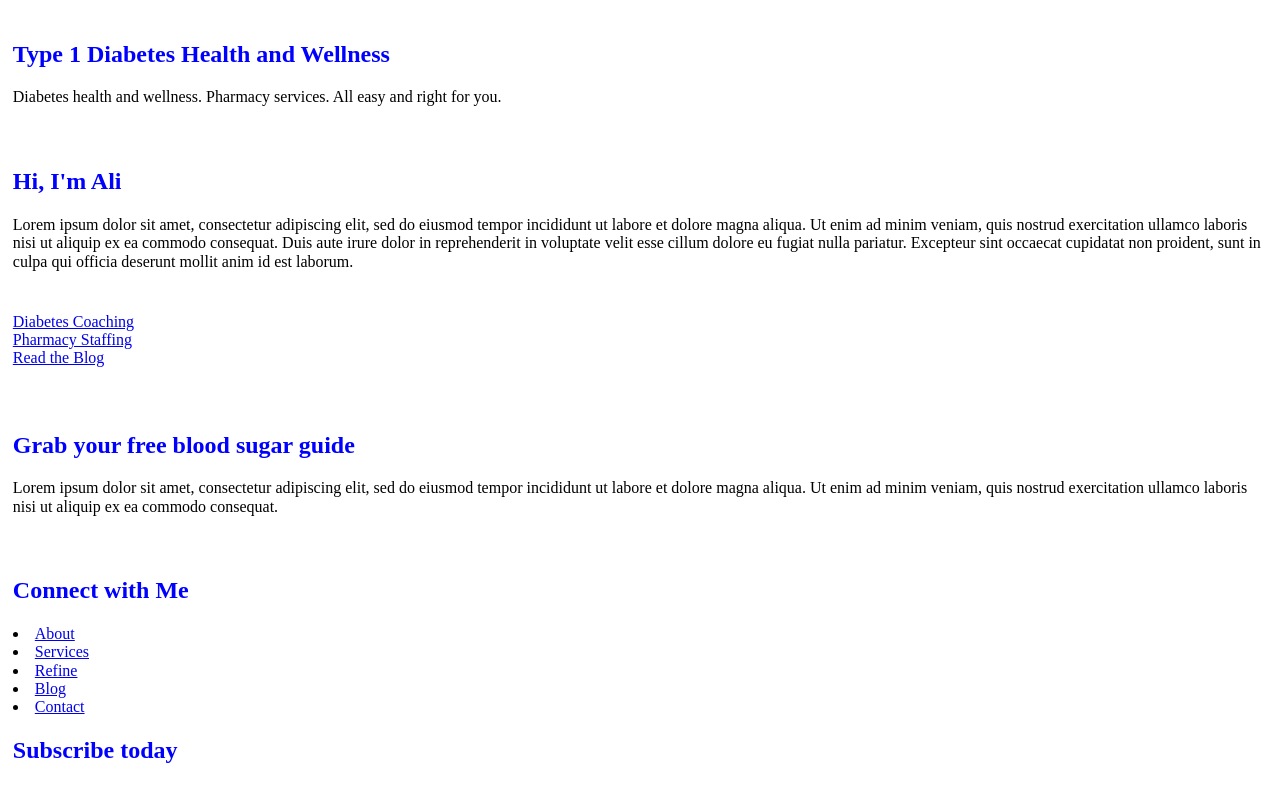
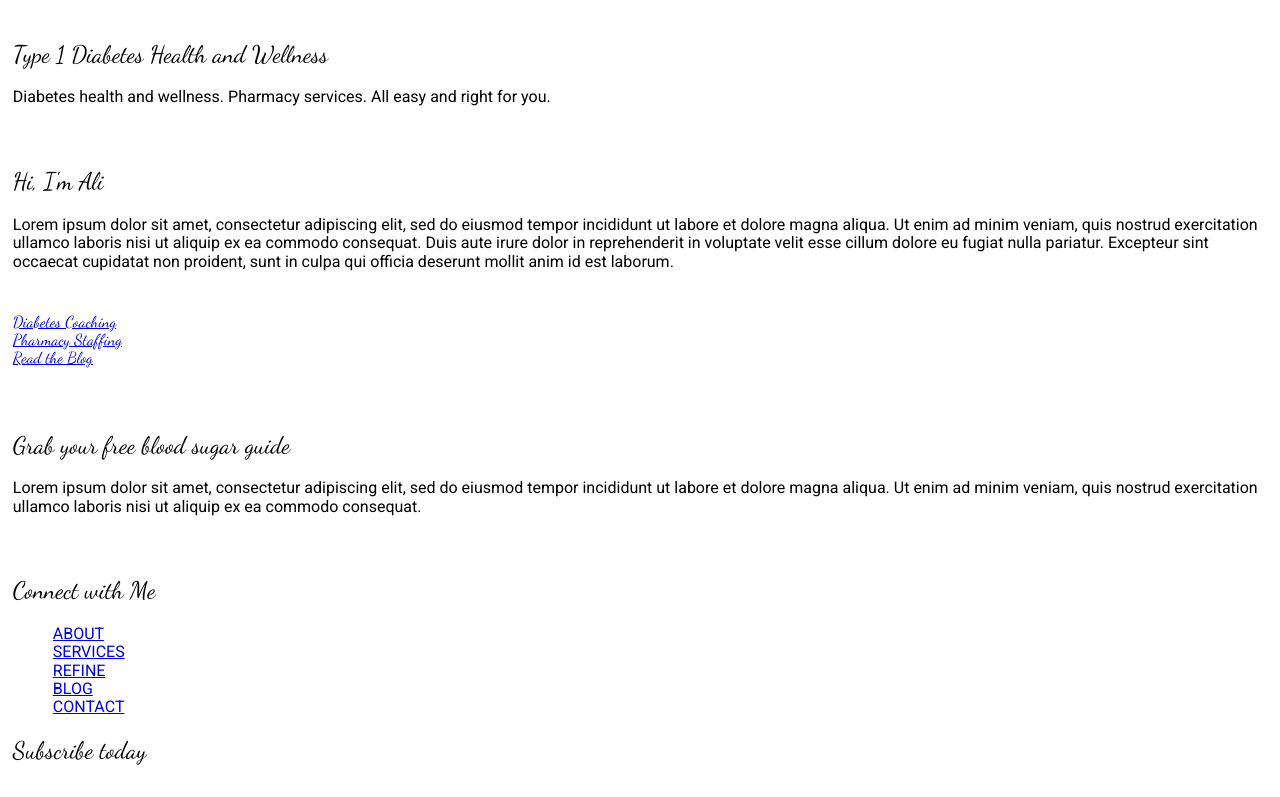
Before and after one commit to Kacey-C/blog-project, a plain HTML site: page index.html in a window 1280 px wide. Shown: the part 205-1002 px from the top of the page. Drawn offline with Linux system fonts and the light colour scheme.

Commit message:
Google fonts

```diff
--- a/css/styles.css
+++ b/css/styles.css
@@ -1,5 +1,23 @@
-h2 {
-    color: blue;
+h1,
+h2,
+h3,
+h4,
+h5,
+h6,
+.services {
+    font-family: 'Dancing Script', cursive;
+    font-weight: 400;
+}
+p,
+nav,
+.footer-nav {
+    font-family: 'Roboto', sans-serif;
+    font-weight: 400;
+}
+nav ul li,
+.footer-nav {
+    text-transform: uppercase;
+    list-style-type: none;
 }
 .container {
     padding: 1vw;
--- a/index.html
+++ b/index.html
@@ -5,6 +5,8 @@
         <title>Refine Pharmacy Services</title>
         <link rel="stylesheet" href="css/normalize.css">
         <link rel="stylesheet" href="css/styles.css">
+        <link rel="preconnect" href="https://fonts.gstatic.com">
+        <link href="https://fonts.googleapis.com/css2?family=Dancing+Script&family=Roboto:ital,wght@0,400;0,700;1,400&display=swap" rel="stylesheet">
     </head>
     <body>
         <header class="container">
@@ -38,13 +40,13 @@
         </section>
         <section class="container">
             <div class="container-third-width">
-                <a href="#">Diabetes Coaching</a>
+                <a href="#" class="services">Diabetes Coaching</a>
             </div>
             <div class="container-third-width">
-                <a href="#">Pharmacy Staffing</a>
+                <a href="#" class="services">Pharmacy Staffing</a>
             </div>
             <div class="container-third-width">
-                <a href="#">Read the Blog</a>
+                <a href="#" class="services">Read the Blog</a>
             </div>
         </section>
         <section class="container">
@@ -61,11 +63,13 @@
                 <h2>Connect with Me</h2>
             </div>
             <div class="container-third-width">
+                <ul class="footer-nav">
                 <li><a href="#">About</a></li>
                 <li><a href="#">Services</a></li>
                 <li><a href="#">Refine</a></li>
                 <li><a href="#">Blog</a></li>
                 <li><a href="#">Contact</a></li>
+                </ul>
             </div>
             <div class="container-third-width">
                 <h2>Subscribe today</h2>
```
